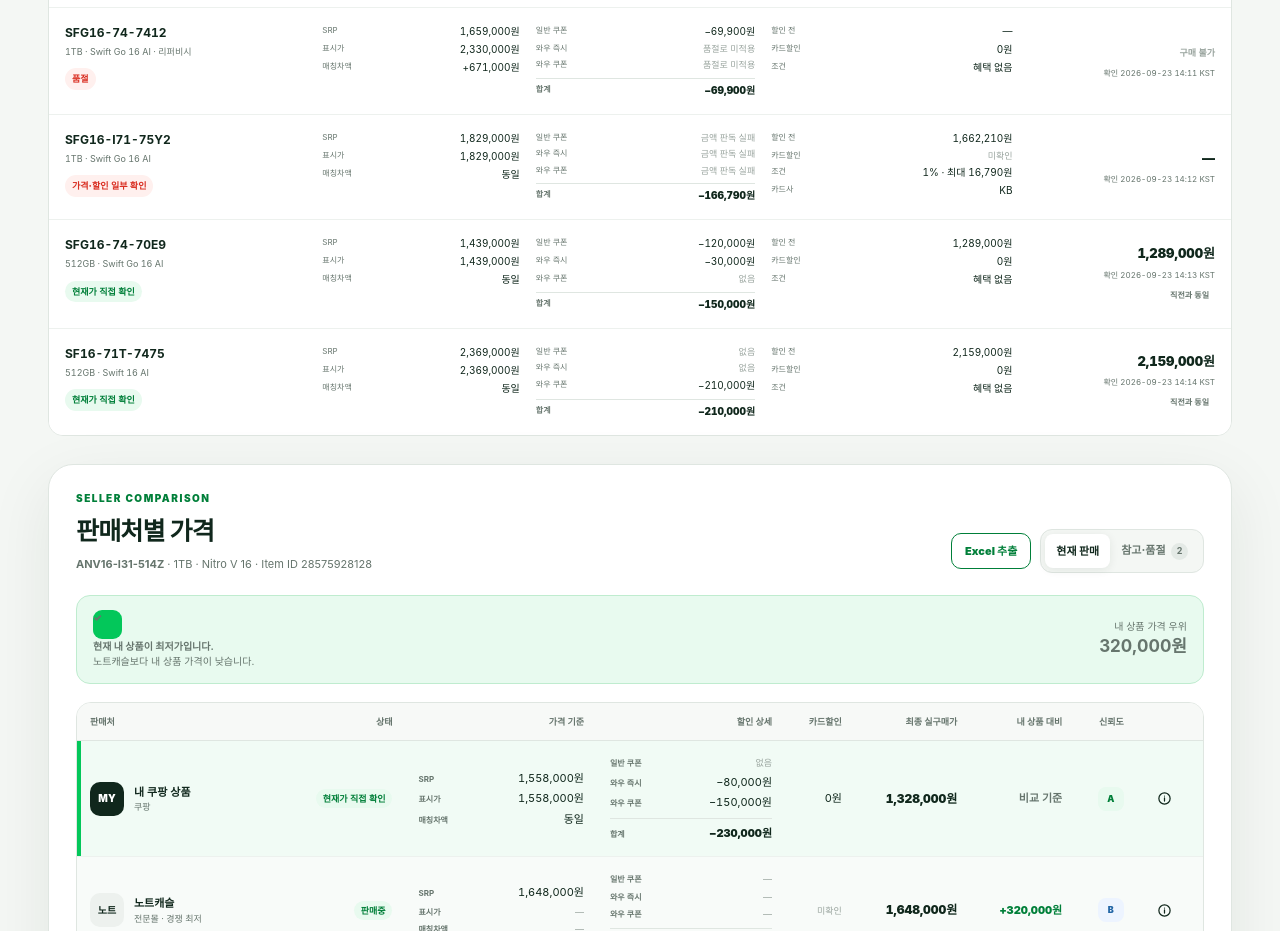
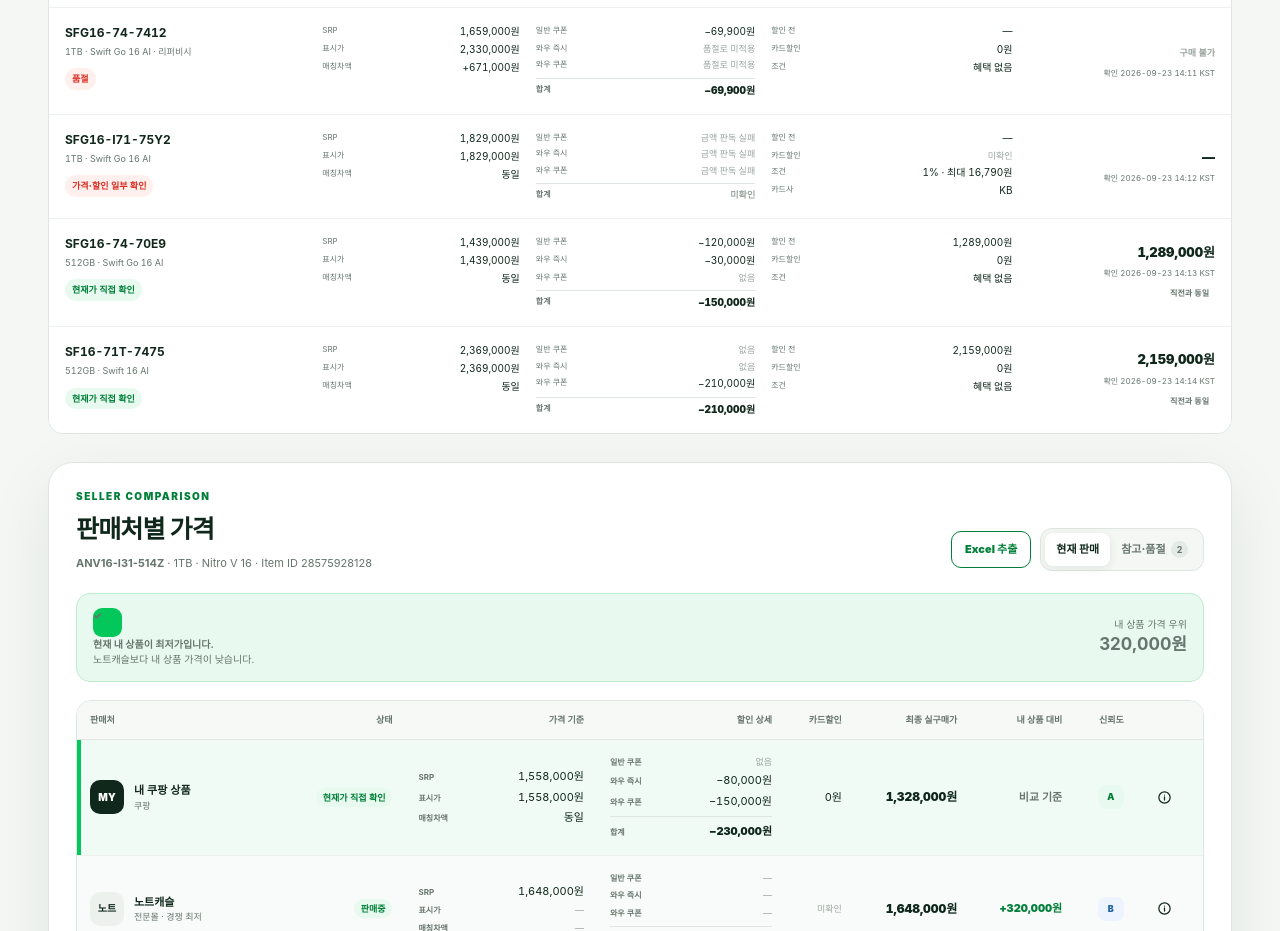
Before and after one commit to kvicious23-eng/market-pulse-dashboard, a browser extension: page brand/acer/index.html in a window 1280 px wide. Shown: the part 1400-2331 px from the top of the page. Drawn offline with Linux system fonts and the light colour scheme.

Commit message:
fix: suppress stale price breakdown for unverified scans

```diff
--- a/brand/acer/index.html
+++ b/brand/acer/index.html
@@ -149,6 +149,6 @@
     <script>document.write('<script src="./market-data.js?ts=' + Date.now() + '"></' + 'script>');</script>
     <script>document.write('<script src="../../dist/price-history.js?ts=' + Date.now() + '"></' + 'script>');</script>
     <script src="../../dist/xlsx-export.js?v=20260922-1"></script>
-    <script src="../../dist/app.js?v=20260923-4"></script>
+    <script src="../../dist/app.js?v=20260923-5"></script>
   </body>
 </html>
--- a/dist/app.js
+++ b/dist/app.js
@@ -86,18 +86,21 @@
   function priceBreakdown(offer) {
     const srp = Number.isFinite(offer?.srp) ? offer.srp : null;
     const basisPrice = Number.isFinite(offer?.observedListPrice) ? offer.observedListPrice : null;
-    const preCardPrice = Number.isFinite(offer?.preCardPrice)
+    const verified = offer?.alertEligible === true;
+    const preCardPrice = verified && Number.isFinite(offer?.preCardPrice)
       ? offer.preCardPrice
-      : Number.isFinite(offer?.finalPrice) && Number.isFinite(offer?.cardDiscount)
+      : verified && Number.isFinite(offer?.finalPrice) && Number.isFinite(offer?.cardDiscount)
         ? offer.finalPrice + offer.cardDiscount
-        : offer?.finalPrice;
+        : null;
     const matchingDifference = Number.isFinite(srp) && Number.isFinite(basisPrice)
       ? basisPrice - srp : null;
     const shipping = Number.isFinite(offer?.shipping) ? offer.shipping : 0;
     const preCardItemPrice = Number.isFinite(preCardPrice) ? preCardPrice - shipping : null;
-    const couponDiscount = Number.isFinite(basisPrice) && Number.isFinite(preCardItemPrice) && basisPrice >= preCardItemPrice
-      ? basisPrice - preCardItemPrice
-      : Number.isFinite(offer?.couponDiscount) ? offer.couponDiscount : null;
+    const couponDiscount = verified || isSoldOut(offer)
+      ? Number.isFinite(basisPrice) && Number.isFinite(preCardItemPrice) && basisPrice >= preCardItemPrice
+        ? basisPrice - preCardItemPrice
+        : Number.isFinite(offer?.couponDiscount) ? offer.couponDiscount : null
+      : null;
     return { srp, basisPrice, preCardPrice, matchingDifference, couponDiscount };
   }
 
```
Also changed, not shown: PROJECT_RULES.md (+1 -0 lines), brand/lenovo/index.html (+1 -1 lines), scripts/test-discount-rules.mjs (+11 -0 lines).
